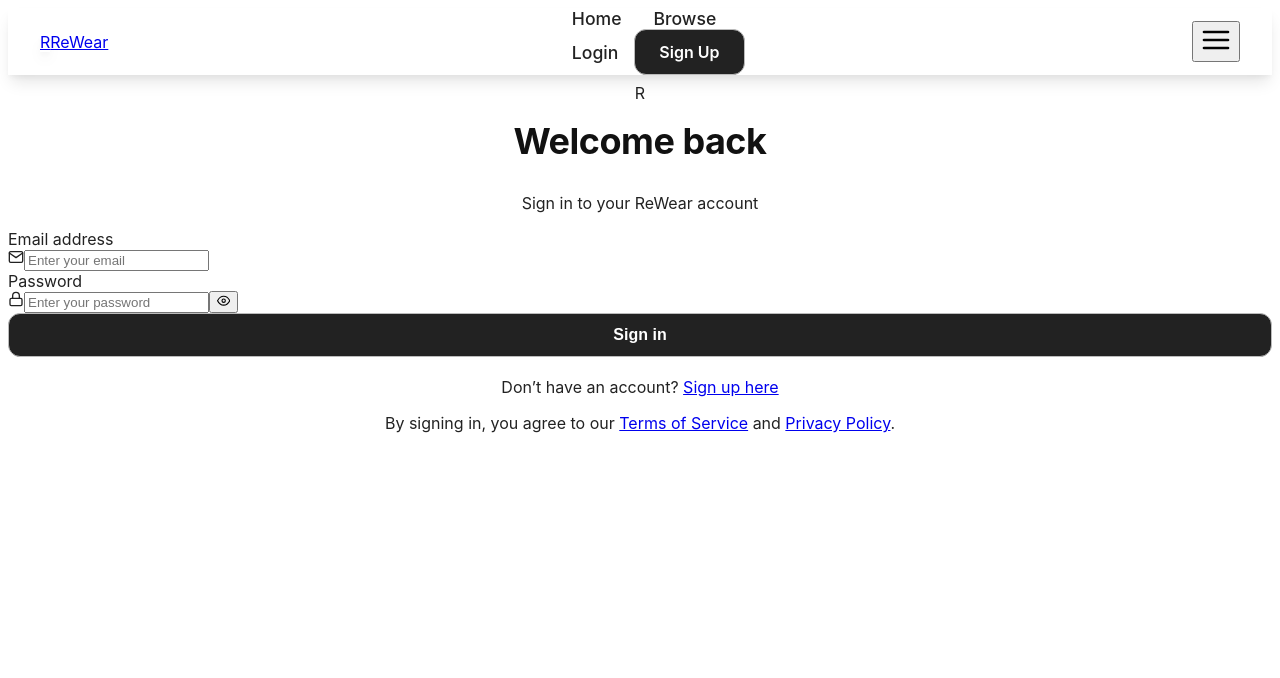
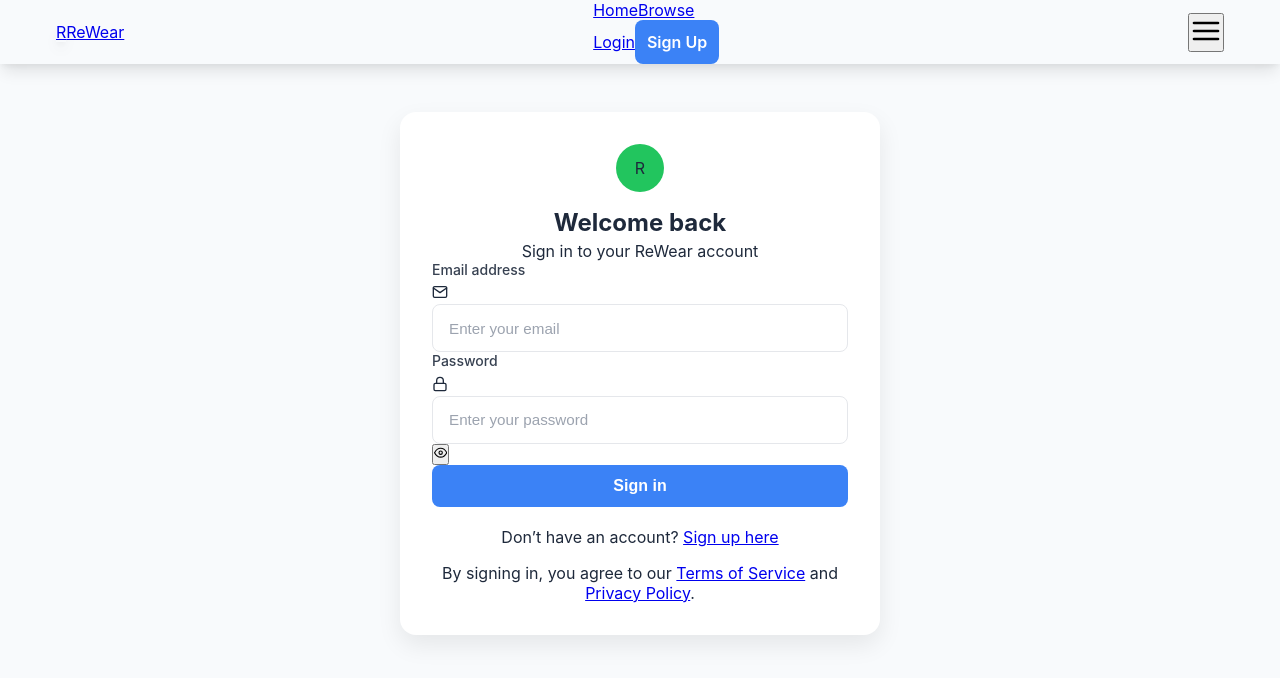
Before and after one commit to dubeyharshit0605/dubey, a React (Create React App) app in the folder client/: page /login in a window 1280 px wide. Shown: the top 678 px of the page. Built offline with nearby package versions, Linux system fonts and the light colour scheme; the HTML template or start-up script is replaced by a standard one.

Commit message:
Update index.css

```diff
--- a/client/src/index.css
+++ b/client/src/index.css
@@ -1,154 +1,173 @@
-/* --- Neutral Global Styles --- */
-:root {
-  /* No color variables */
+* {
+  margin: 0;
+  padding: 0;
+  box-sizing: border-box;
 }
 
 body {
   font-family: 'Inter', -apple-system, BlinkMacSystemFont, 'Segoe UI', 'Roboto', 'Oxygen',
     'Ubuntu', 'Cantarell', 'Fira Sans', 'Droid Sans', 'Helvetica Neue',
     sans-serif;
-  background: #fff;
-  color: #222;
-  min-height: 100vh;
+  -webkit-font-smoothing: antialiased;
+  -moz-osx-font-smoothing: grayscale;
+  background-color: #f8fafc;
+  color: #1e293b;
 }
 
-h1, h2, h3, h4, h5, h6 {
-  font-weight: 700;
-  color: #111;
-  letter-spacing: -0.5px;
+code {
+  font-family: source-code-pro, Menlo, Monaco, Consolas, 'Courier New',
+    monospace;
 }
 
-h1 { font-size: 2.75rem; }
-h2 { font-size: 2.25rem; }
-h3 { font-size: 1.5rem; }
+/* Custom scrollbar */
+::-webkit-scrollbar {
+  width: 8px;
+}
 
+::-webkit-scrollbar-track {
+  background: #f1f5f9;
+}
+
+::-webkit-scrollbar-thumb {
+  background: #cbd5e1;
+  border-radius: 4px;
+}
+
+::-webkit-scrollbar-thumb:hover {
+  background: #94a3b8;
+}
+
+/* Button styles */
 .btn {
   display: inline-flex;
   align-items: center;
   justify-content: center;
   padding: 0.75rem 1.5rem;
-  border-radius: 0.75rem;
-  font-weight: 600;
-  font-size: 1rem;
-  transition: all 0.2s cubic-bezier(.4,0,.2,1);
+  border-radius: 0.5rem;
+  font-weight: 500;
+  font-size: 0.875rem;
+  transition: all 0.2s ease;
   cursor: pointer;
-  border: 1px solid #bbb;
+  border: none;
   text-decoration: none;
   gap: 0.5rem;
-  box-shadow: none;
-  background: #f5f5f5;
-  color: #222;
 }
 
 .btn-primary {
-  background: #222;
-  color: #fff;
-  box-shadow: none;
+  background-color: #3b82f6;
+  color: white;
 }
 
 .btn-primary:hover {
-  background: #444;
-  color: #fff;
-  transform: translateY(-2px) scale(1.03);
+  background-color: #2563eb;
+}
+
+.btn-secondary {
+  background-color: #64748b;
+  color: white;
+}
+
+.btn-secondary:hover {
+  background-color: #475569;
+}
+
+.btn-success {
+  background-color: #10b981;
+  color: white;
+}
+
+.btn-success:hover {
+  background-color: #059669;
+}
+
+.btn-danger {
+  background-color: #ef4444;
+  color: white;
+}
+
+.btn-danger:hover {
+  background-color: #dc2626;
 }
 
 .btn-outline {
-  background: transparent;
-  border: 2px solid #222;
-  color: #222;
+  background-color: transparent;
+  border: 2px solid #3b82f6;
+  color: #3b82f6;
 }
 
 .btn-outline:hover {
-  background: #222;
-  color: #fff;
-  border-color: #444;
+  background-color: #3b82f6;
+  color: white;
 }
 
-.btn-success {
-  background: #222;
-  color: #fff;
+.btn-sm {
+  padding: 0.5rem 1rem;
+  font-size: 0.75rem;
 }
 
-.btn-success:hover {
-  background: #444;
+.btn-lg {
+  padding: 1rem 2rem;
+  font-size: 1rem;
 }
 
-.btn-danger {
-  background: #ef4444;
-  color: #fff;
+/* Form styles */
+.form-group {
+  margin-bottom: 1rem;
 }
 
-.btn-danger:hover {
-  background: #dc2626;
+.form-label {
+  display: block;
+  margin-bottom: 0.5rem;
+  font-weight: 500;
+  color: #374151;
 }
 
+.form-input {
+  width: 100%;
+  padding: 0.75rem;
+  border: 2px solid #e5e7eb;
+  border-radius: 0.5rem;
+  font-size: 0.875rem;
+  transition: border-color 0.2s ease;
+}
+
+.form-input:focus {
+  outline: none;
+  border-color: #3b82f6;
+  box-shadow: 0 0 0 3px rgba(59, 130, 246, 0.1);
+}
+
+.form-textarea {
+  resize: vertical;
+  min-height: 100px;
+}
+
+/* Card styles */
 .card {
-  background: #fff;
-  border-radius: 1.25rem;
-  box-shadow: 0 1px 3px 0 rgba(0,0,0,0.08);
+  background: white;
+  border-radius: 0.75rem;
+  box-shadow: 0 1px 3px 0 rgba(0, 0, 0, 0.1), 0 1px 2px 0 rgba(0, 0, 0, 0.06);
   overflow: hidden;
-  transition: box-shadow 0.25s cubic-bezier(.4,0,.2,1), transform 0.18s;
+  transition: box-shadow 0.2s ease;
 }
 
 .card:hover {
-  box-shadow: 0 4px 12px 0 rgba(0,0,0,0.12);
-  transform: translateY(-2px) scale(1.01);
-}
-
-.card-header, .card-body, .card-footer {
-  padding: 2rem;
+  box-shadow: 0 4px 6px -1px rgba(0, 0, 0, 0.1), 0 2px 4px -1px rgba(0, 0, 0, 0.06);
 }
 
 .card-header {
+  padding: 1.5rem;
   border-bottom: 1px solid #e5e7eb;
 }
 
-.card-footer {
-  border-top: 1px solid #e5e7eb;
-  background-color: #fafafa;
+.card-body {
+  padding: 1.5rem;
 }
 
-::-webkit-scrollbar {
-  width: 10px;
-}
-::-webkit-scrollbar-thumb {
-  background: #bbb;
-  border-radius: 6px;
-}
-::-webkit-scrollbar-thumb:hover {
-  background: #888;
-}
-
-:focus {
-  outline: 2px solid #222;
-  outline-offset: 2px;
-}
-
-.card, .btn, .form-input, .form-label {
-  transition: box-shadow 0.2s, background 0.2s, color 0.2s, border 0.2s, transform 0.18s;
-}
-
-/* Accent utilities removed */
-
-/* Tag pills */
-.tag-pill {
-  display: inline-block;
-  background: #eee;
-  color: #222;
-  border-radius: 999px;
-  padding: 0.25rem 0.75rem;
-  font-size: 0.85rem;
-  margin-right: 0.5rem;
-  margin-bottom: 0.25rem;
-}
-
-/* Section divider */
-.section-divider {
-  width: 100%;
-  height: 4px;
-  background: #eee;
-  border-radius: 2px;
-  margin: 2rem 0;
+.card-footer {
+  padding: 1.5rem;
+  border-top: 1px solid #e5e7eb;
+  background-color: #f9fafb;
 }
 
 /* Grid styles */
@@ -274,9 +293,10 @@ h3 { font-size: 1.5rem; }
   box-shadow: 0 10px 15px -3px rgba(0, 0, 0, 0.1), 0 4px 6px -2px rgba(0, 0, 0, 0.05);
 }
 
+/* Loading spinner */
 .spinner {
   border: 2px solid #f3f4f6;
-  border-top: 2px solid #888;
+  border-top: 2px solid #3b82f6;
   border-radius: 50%;
   width: 20px;
   height: 20px;
@@ -288,6 +308,7 @@ h3 { font-size: 1.5rem; }
   100% { transform: rotate(360deg); }
 }
 
+/* Badge styles */
 .badge {
   display: inline-flex;
   align-items: center;
@@ -298,36 +319,168 @@ h3 { font-size: 1.5rem; }
 }
 
 .badge-success {
-  background-color: #eee;
-  color: #222;
+  background-color: #d1fae5;
+  color: #065f46;
 }
 
 .badge-warning {
-  background-color: #f5f5f5;
-  color: #888;
+  background-color: #fef3c7;
+  color: #92400e;
 }
 
 .badge-danger {
-  background-color: #f5f5f5;
-  color: #b00;
+  background-color: #fee2e2;
+  color: #991b1b;
 }
 
 .badge-info {
-  background-color: #f5f5f5;
-  color: #222;
+  background-color: #dbeafe;
+  color: #1e40af;
 }
 
-/* Navbar link utility */
-.nav-link {
-  color: #222;
+.form-input {
+  height: 48px;
+  font-size: 1rem;
+  padding: 0 1rem;
+  width: 100%;
+  border: 2px solid #e5e7eb;
+  border-radius: 0.5rem;
+  transition: border-color 0.2s ease;
+}
+
+.form-input:focus {
+  outline: none;
+  border-color: #3b82f6;
+  box-shadow: 0 0 0 3px rgba(59, 130, 246, 0.1);
+}
+
+input::placeholder {
+  color: #9ca3af;
+  font-size: 0.95rem;
+}
+
+.btn {
+  display: inline-flex;
+  align-items: center;
+  justify-content: center;
+  padding: 0.75rem;
+  border-radius: 0.5rem;
   font-weight: 500;
-  font-size: 1.1rem;
-  padding: 0.5rem 1rem;
+  font-size: 1rem;
+  transition: all 0.2s ease;
+  cursor: pointer;
+  border: none;
+  text-decoration: none;
+  gap: 0.5rem;
+}
+
+.btn-primary {
+  background-color: #3b82f6;
+  color: white;
+}
+
+.btn-primary:hover {
+  background-color: #2563eb;
+}
+
+html, body, #root {
+  height: 100%;
+}
+
+.full-page-center {
+  display: flex;
+  justify-content: center;
+  align-items: center;
+  min-height: 100vh;
+  background-color: #f8fafc;
+}
+
+/* ===== Custom Auth Page Styles ===== */
+
+html, body, #root {
+  height: 100%;
+  background-color: #f8fafc;
+}
+
+.login-wrapper {
+  display: flex;
+  justify-content: center;
+  align-items: flex-start;
+  min-height: 100vh;
+  padding-top: 5vh;
+  padding-bottom: 2vh;
+}
+
+.login-card {
+  background-color: #ffffff;
+  width: 100%;
+  max-width: 480px;
+  padding: 2rem;
+  border-radius: 1rem;
+  box-shadow: 0 10px 25px rgba(0, 0, 0, 0.08);
+}
+
+.logo-circle {
+  height: 3rem;
+  width: 3rem;
+  background-color: #22c55e; /* Tailwind green-500 */
+  border-radius: 9999px;
+  display: flex;
+  align-items: center;
+  justify-content: center;
+  margin: 0 auto;
+}
+
+.form-input {
+  width: 100%;
+  padding: 0.75rem 1rem;
+  font-size: 0.95rem;
+  border: 1px solid #e5e7eb;
   border-radius: 0.5rem;
-  transition: background 0.18s, color 0.18s;
-  text-decoration: none;
+  background-color: #fff;
+  color: #111827;
+  outline: none;
+  transition: border-color 0.3s;
 }
-.nav-link:hover, .nav-link.active {
-  color: #111;
-  background: #eee;
+
+.form-input:focus {
+  border-color: #22c55e; /* green-500 */
 }
+
+.form-label {
+  display: block;
+  margin-bottom: 0.4rem;
+  font-size: 0.875rem;
+  color: #374151; /* gray-700 */
+  font-weight: 500;
+}
+
+.btn-primary {
+  background-color: #3b82f6; /* blue-500 */
+  color: white;
+  padding: 0.75rem;
+  font-weight: 600;
+  border: none;
+  border-radius: 0.5rem;
+  cursor: pointer;
+  transition: background 0.3s;
+}
+
+.btn-primary:hover {
+  background-color: #2563eb; /* blue-600 */
+}
+
+/* Optional: Spinner (if you’re using a loader) */
+.spinner {
+  border: 2px solid #ccc;
+  border-top: 2px solid white;
+  border-radius: 50%;
+  animation: spin 0.8s linear infinite;
+  display: inline-block;
+}
+
+@keyframes spin {
+  to {
+    transform: rotate(360deg);
+  }
+}
```
